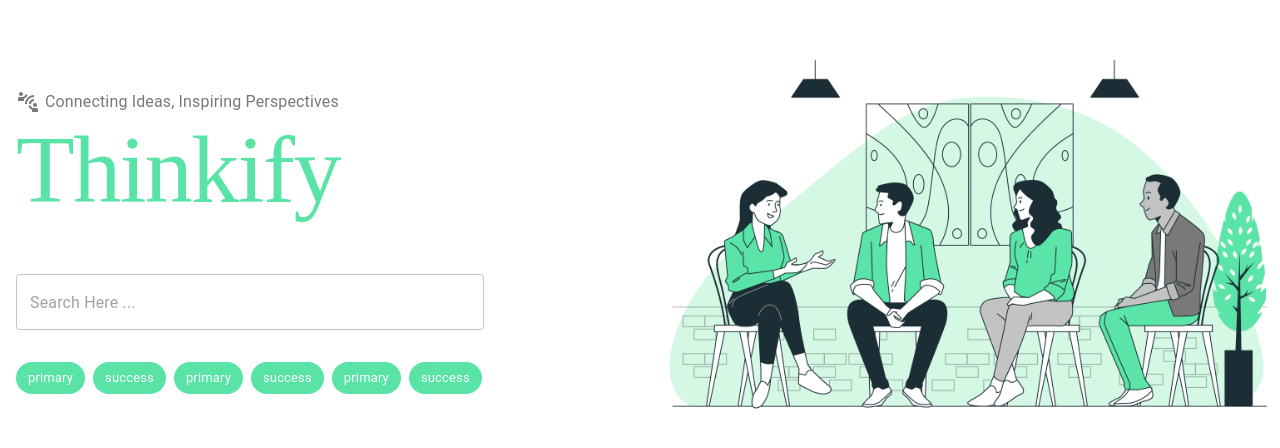
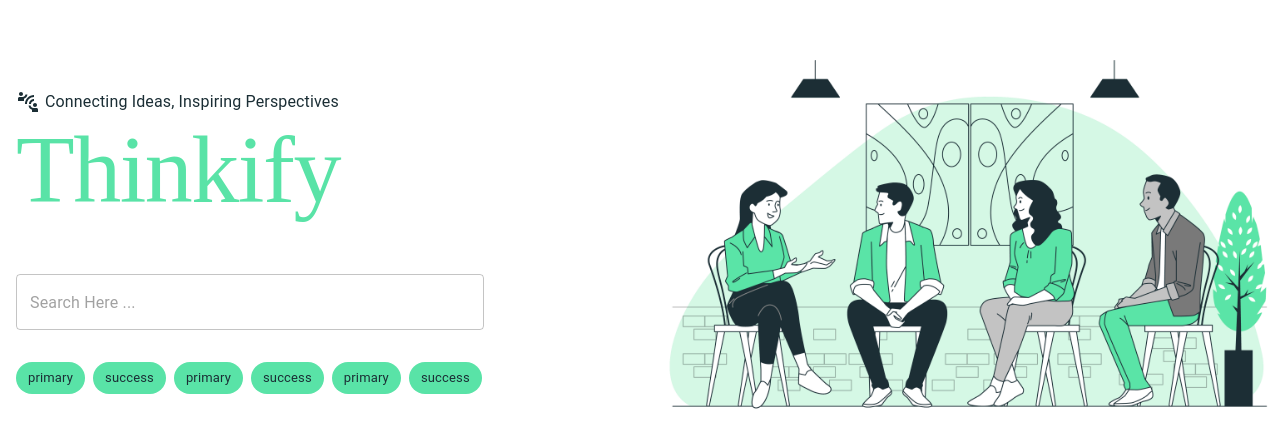
Before and after one commit to DaiHai027/thinkify, a React app in the folder client/: page / in a window 1280 px wide. Shown: the part 110-558 px from the top of the page. Built offline with nearby package versions, Linux system fonts and the light colour scheme; the HTML template or start-up script is replaced by a standard one; a web font is replaced by a local one.

Commit message:
color updated

```diff
--- a/client/components/home/Banner.jsx
+++ b/client/components/home/Banner.jsx
@@ -6,7 +6,7 @@ const Banner = () => {
         <>
             <Grid minHeight="90vh" maxWidth="1280px" mx="auto" container spacing={2} justifyContent="center" alignItems="center" >
                 <Grid item xs={6} >
-                    <Box sx={{ display: "flex", gap: "5px", color: "#797979" }}  >
+                    <Box sx={{ display: "flex", gap: "5px", color: "#1b2e35" }}  >
                         <ConnectWithoutContactIcon />
                         <Typography variant="body1" >Connecting Ideas, Inspiring Perspectives</Typography>
                     </Box>
@@ -30,12 +30,12 @@ const Banner = () => {
                         </form>
                     </Box>
                     <Stack direction="row" spacing={1}>
-                        <Chip label="primary" sx={{ backgroundColor: "#59e3a7", color: "white" }} />
-                        <Chip label="success" sx={{ backgroundColor: "#59e3a7", color: "white" }} />
-                        <Chip label="primary" sx={{ backgroundColor: "#59e3a7", color: "white" }} />
-                        <Chip label="success" sx={{ backgroundColor: "#59e3a7", color: "white" }} />
-                        <Chip label="primary" sx={{ backgroundColor: "#59e3a7", color: "white" }} />
-                        <Chip label="success" sx={{ backgroundColor: "#59e3a7", color: "white" }} />
+                        <Chip label="primary" sx={{ backgroundColor: "#59e3a7", color: "#1b2e35" }} />
+                        <Chip label="success" sx={{ backgroundColor: "#59e3a7", color: "#1b2e35" }} />
+                        <Chip label="primary" sx={{ backgroundColor: "#59e3a7", color: "#1b2e35" }} />
+                        <Chip label="success" sx={{ backgroundColor: "#59e3a7", color: "#1b2e35" }} />
+                        <Chip label="primary" sx={{ backgroundColor: "#59e3a7", color: "#1b2e35" }} />
+                        <Chip label="success" sx={{ backgroundColor: "#59e3a7", color: "#1b2e35" }} />
                     </Stack>
                 </Grid>
                 <Grid item xs={6}>
```
